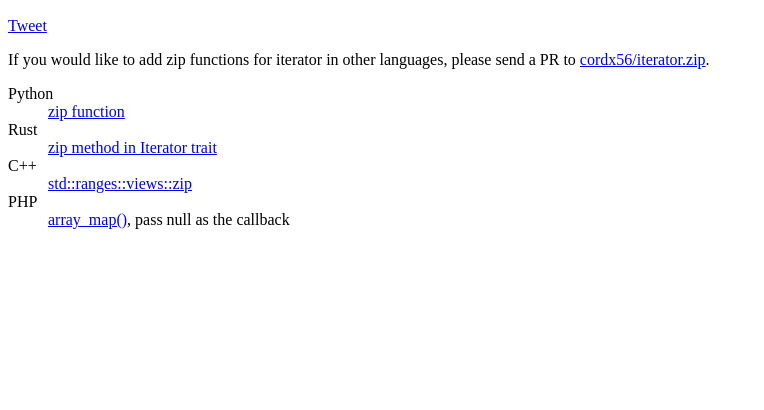
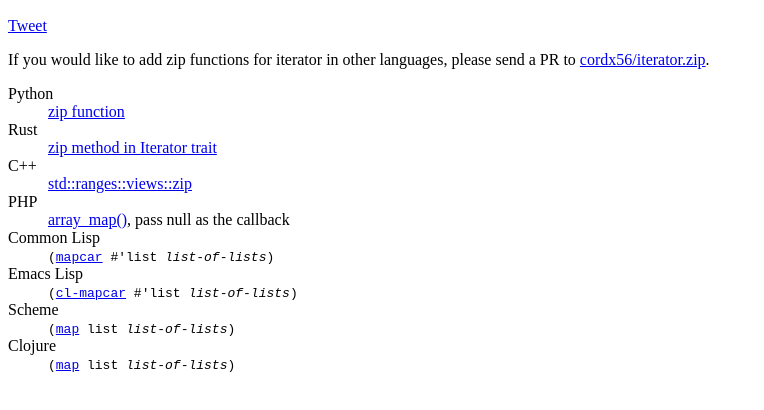
Before and after one commit to cordx56/iterator.zip, a plain HTML site: page index.html in a window 1280 px wide. Shown: the part 110-520 px from the top of the page, without its empty margins (0-764 px from the left). Drawn offline with Linux system fonts and the light colour scheme.

Commit message:
Add Lisp dialects

```diff
--- a/index.html
+++ b/index.html
@@ -41,6 +41,22 @@
       <dd>
         <a href="https://www.php.net/array_map">array_map()</a>, pass null as the callback
       </dd>
+      <dt>Common Lisp</dt>
+      <dd>
+        <code>(<a href="https://www.lispworks.com/documentation/HyperSpec/Body/f_mapc_.htm#mapcar">mapcar</a> #'list <var>list-of-lists</var>)</code>
+      </dd>
+      <dt>Emacs Lisp</dt>
+      <dd>
+        <code>(<a href="https://www.gnu.org/software/emacs/manual/html_node/cl/Mapping-over-Sequences.html#index-cl_002dmapcar">cl-mapcar</a> #'list <var>list-of-lists</var>)</code>
+      </dd>
+      <dt>Scheme</dt>
+      <dd>
+        <code>(<a href="https://www.r6rs.org/final/html/r6rs/r6rs-Z-H-14.html#node_idx_642">map</a> list <var>list-of-lists</var>)</code>
+      </dd>
+      <dt>Clojure</dt>
+      <dd>
+        <code>(<a href="https://clojuredocs.org/clojure.core/map">map</a> list <var>list-of-lists</var>)</code>
+      </dd>
     </dl>
   </body>
 </html>
```
